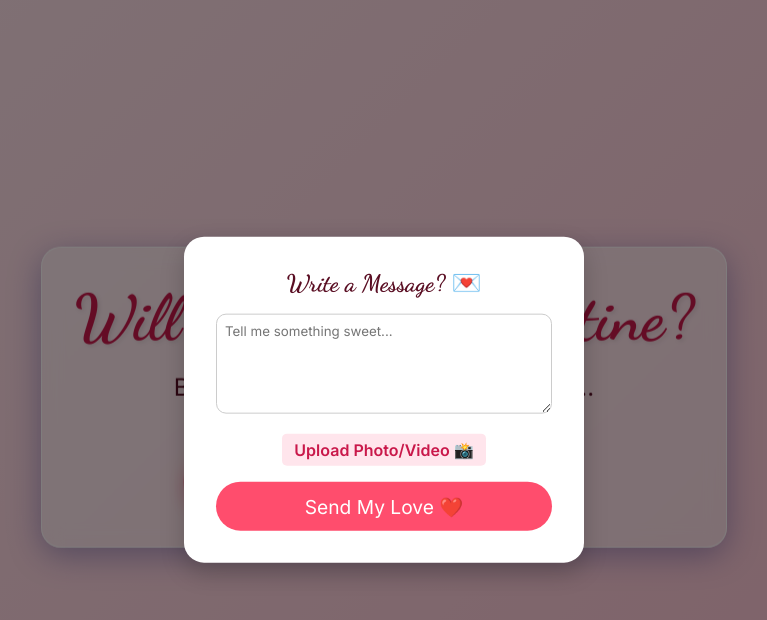
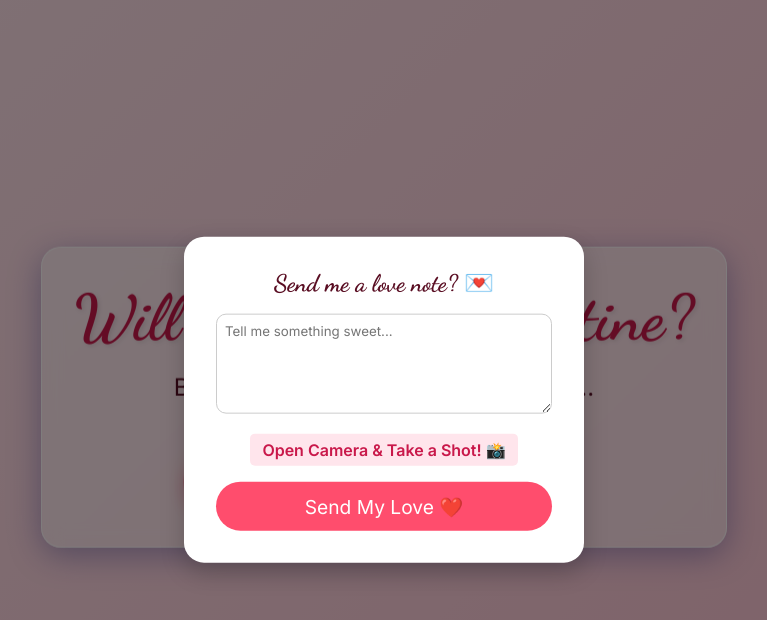
Before and after one commit to Hari1498/beMine, a Next.js app: page / in a window 1280 px wide. Both pictures are taken after a click on the button "Yes! ❤️". Shown: the top 620 px of the page, without its empty margins (256-1023 px from the left). Built offline with nearby package versions, Linux system fonts and the light colour scheme.

Commit message:
feat: Introduce a new Valentine's Day proposal page featuring a dynamic 'No' button, a media/message submission modal, and toast notifications.

```diff
--- a/package.json
+++ b/package.json
@@ -12,7 +12,8 @@
     "@neondatabase/serverless": "^1.0.2",
     "next": "16.1.6",
     "react": "19.2.3",
-    "react-dom": "19.2.3"
+    "react-dom": "19.2.3",
+    "react-hot-toast": "^2.6.0"
   },
   "devDependencies": {
     "@types/node": "^20",
--- a/src/app/layout.tsx
+++ b/src/app/layout.tsx
@@ -1,5 +1,6 @@
 import type { Metadata } from "next";
 import "./globals.css";
+import { Toaster } from "react-hot-toast";
 
 export const metadata: Metadata = {
   title: "Be My Valentine?",
@@ -13,7 +14,10 @@ export default function RootLayout({
 }>) {
   return (
     <html lang="en">
-      <body>{children}</body>
+      <body>
+        <Toaster position="top-center" />
+        {children}
+      </body>
     </html>
   );
 }
--- a/src/app/page.tsx
+++ b/src/app/page.tsx
@@ -2,6 +2,7 @@
 
 import { useState, useRef } from "react";
 import { useRouter } from "next/navigation";
+import toast from "react-hot-toast";
 
 export default function Home() {
   const router = useRouter();
@@ -26,7 +27,7 @@ export default function Home() {
     const file = e.target.files?.[0];
     if (file) {
       if (file.size > 4 * 1024 * 1024) {
-        alert("File size too big! Please keep it under 4MB. ❤️");
+        toast.error("File size too big! Please keep it under 4MB. ❤️");
         return;
       }
       const reader = new FileReader();
@@ -41,6 +42,13 @@ export default function Home() {
   };
 
   const submitResponse = async () => {
+    if (!media) {
+      toast.error(
+        "Please upload a cute video/photo! I really want to see you! 🥺📸",
+      );
+      return;
+    }
+
     setIsSubmitting(true);
     try {
       await fetch("/api/response", {
@@ -88,7 +96,7 @@ export default function Home() {
       {showModal && (
         <div className="modal-overlay">
           <div className="modal-content animate-float">
-            <h2>Write a Message? 💌</h2>
+            <h2>Send me a love note? 💌</h2>
             <textarea
               placeholder="Tell me something sweet..."
               value={message}
@@ -98,13 +106,16 @@ export default function Home() {
 
             <div className="file-upload">
               <label htmlFor="file-upload" className="custom-file-upload">
-                {media ? "File Selected ✅" : "Upload Photo/Video 📸"}
+                {media
+                  ? "You look amazing! 😍"
+                  : "Open Camera & Take a Shot! 📸"}
               </label>
               <input
                 id="file-upload"
                 type="file"
                 onChange={handleFileChange}
                 accept="image/*,video/*"
+                capture="user"
               />
             </div>
 
```
Also changed, not shown: 1 other file (tests, documents, lock files or other folders).
